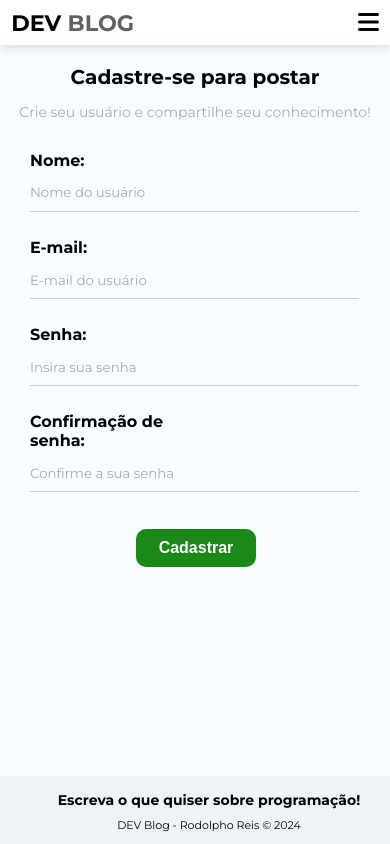
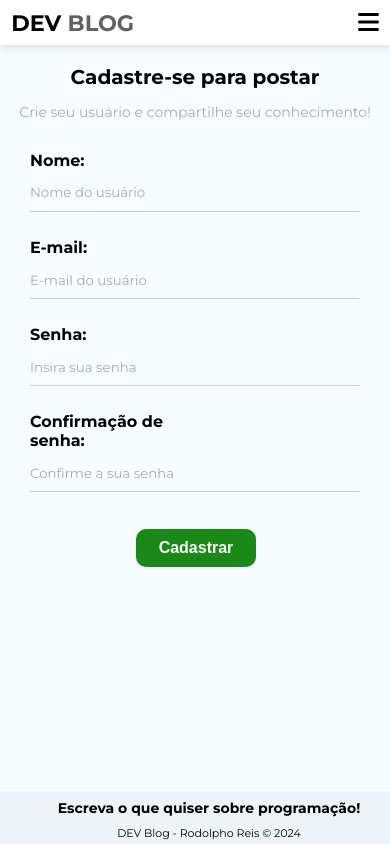
Before and after one commit to rodolphoreis/blog, a React (Vite) app: page /register in a window 390 px wide. Built offline with nearby package versions, Linux system fonts and the light colour scheme.

Commit message:
change styles

```diff
--- a/src/components/Footer/Footer.module.css
+++ b/src/components/Footer/Footer.module.css
@@ -14,7 +14,7 @@
 
 @media (max-width: 400px) {
   .footer {
-    height: 40px;
+    height: 25px;
     padding: 14px;
   }
   .footer h3 {
```
